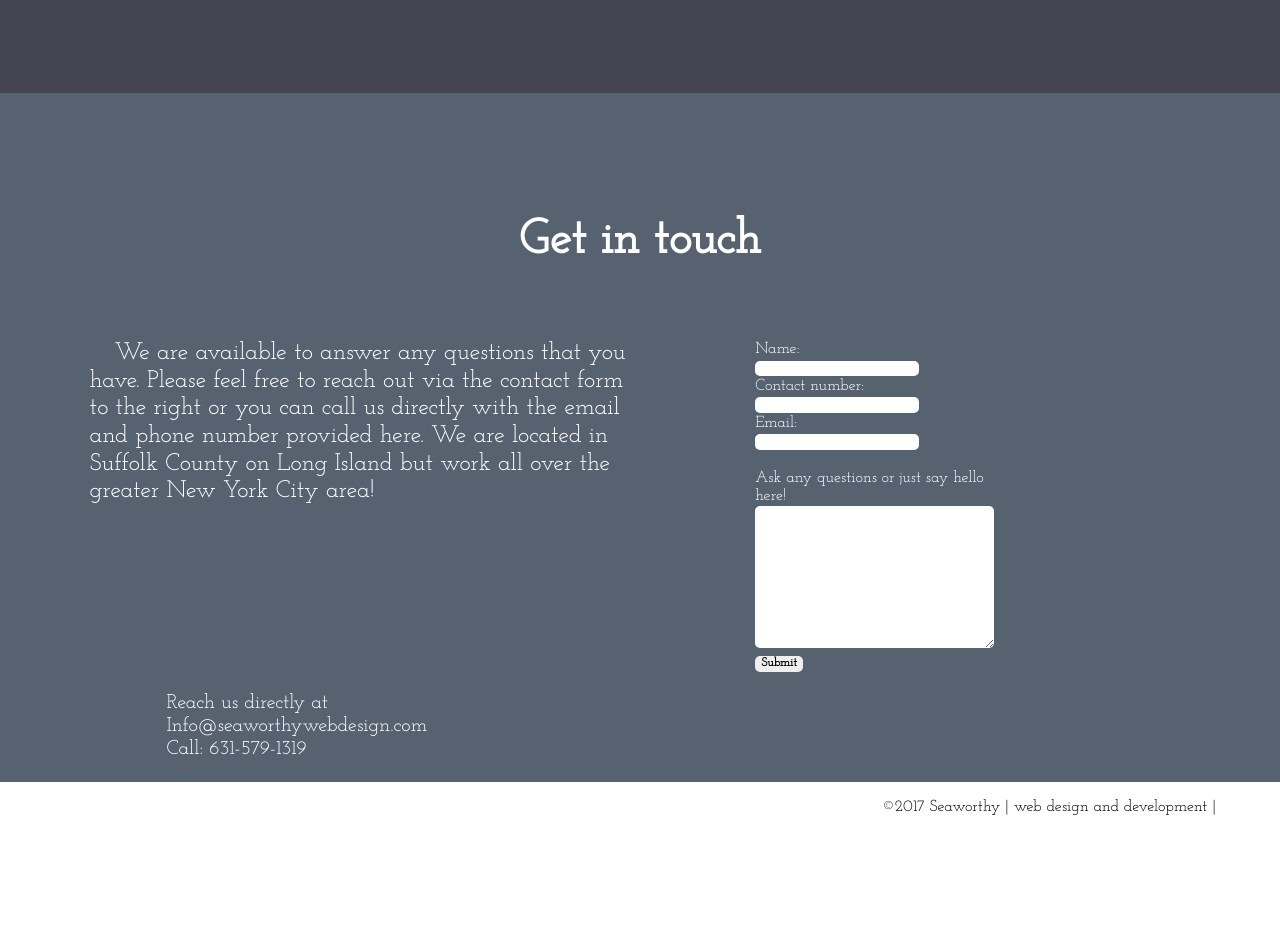
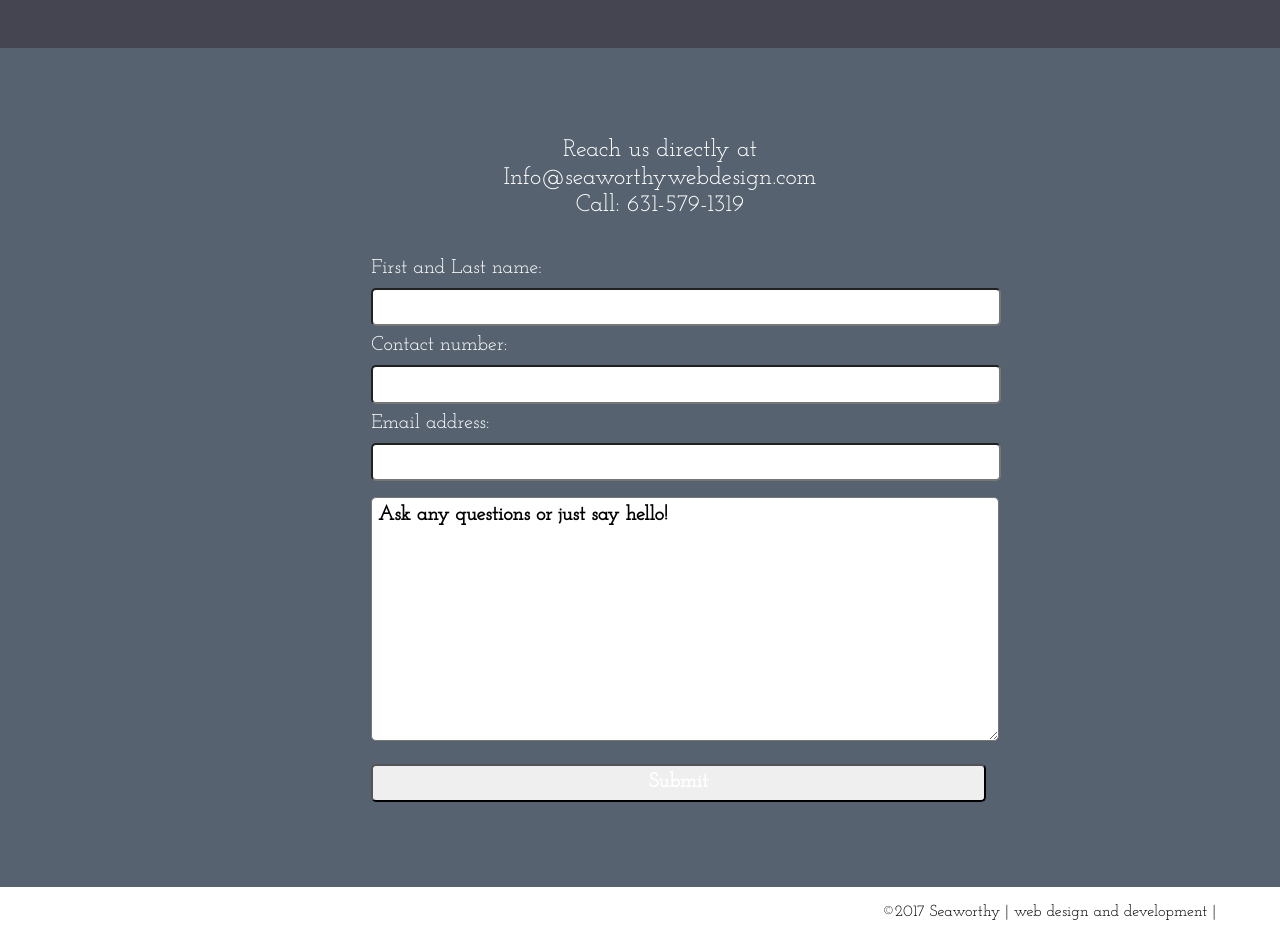
Before and after one commit to jerryhoglen/Seaworthy, a plain HTML site: page index.html in a window 1280 px wide. Shown: the part 5540-6478 px from the top of the page. Before the commit the page ends 6373 px from the top, so only its background shows below. Drawn offline with Linux system fonts and the light colour scheme.

Commit message:
updated layout for mobile responsiveness

```diff
--- a/css/main.css
+++ b/css/main.css
@@ -1,8 +1,13 @@
 
+
+html {
+  width: 100%;
+}
 
 body {
 	font-family: 'Josefin Slab', serif;
   font-size: 14px;
+  width: 100%;
 }
 
 /***************** Main Page ***********************/
@@ -19,27 +24,33 @@ body {
   -o-background-size: cover;
   background-size: cover;
   padding-top: 3%;
-  height: 525px;
+  height: 550px;
+  width: 100%;
 }
 
-/* =Nav
--------------------------------------------------------------- */
+/*************** Nav ********************************/
+
 #nav-trigger {
   display: none;
   text-align: center;
   position: fixed;
-  margin-left: 40%;
+  margin-left: 26%;
   margin-bottom: 20%;
   z-index: 1000;
 }
+
 #nav-trigger span {
   display: inline-block;
+  margin-top: -8%;
   border-radius: 5px;
   padding: 10px 30px;
+  width: 100%;
   background-color: #6E7783;
   color: white;
   cursor: pointer;
-    text-transform: uppercase; }
+  text-transform: uppercase;
+}
+
 #nav-trigger span:after {
   display: inline-block;
   margin-left: 10px;
@@ -48,20 +59,26 @@ body {
   content: "";
   border-left: solid 10px transparent;
   border-top: solid 10px #fff;
-      border-right: solid 10px transparent; }
+  border-right: solid 10px transparent;
+}
+
 #nav-trigger span:hover {
-      background-color: #6E7783; }
+  background-color: #6E7783;
+}
+
 #nav-trigger span.open:after {
   border-left: solid 10px transparent;
   border-top: none;
   border-bottom: solid 10px #fff;
-      border-right: solid 10px transparent; }
+  border-right: solid 10px transparent;
+}
 
 nav {
   margin-top: -3%;
   margin-bottom: 30px;
   font-size: 1em;
   text-transform: uppercase;
+  width: 100%;
 }
 
 nav#nav-main {
@@ -71,33 +88,43 @@ nav#nav-main {
   z-index: 1000;
   width: 100%;
 }
+
 nav#nav-main ul {
   list-style-type: none;
   margin: 0;
   padding: 0;
-    text-align: center; }
+  text-align: center;
+}
+
 nav#nav-main li {
   display: inline-block;
   border-right: solid 1px #fff;
-    padding: 0 5px; }
+  padding: 0 5px;
+}
+
 nav#nav-main li:last-child {
-      border-right: none; }
+  border-right: none;
+}
+
 nav#nav-main a {
   display: block;
   color: white;
   padding: 10px 30px;
   text-decoration: none;
 }
+
 nav#nav-main a:hover {
   background-color: #454552;
   color: #fff; }
 
 nav#nav-mobile {
-  margin-top: 7%;
+  margin-top: 22%;
   position: fixed;
   z-index: 1000;
   display: none;
+  width: 100%;
 }
+
 nav#nav-mobile ul {
   display: none;
   list-style-type: none;
@@ -107,24 +134,31 @@ nav#nav-mobile {
   margin-left: auto;
   margin-right: auto;
   text-align: center;
-    background-color: #6E7783; }
+  background-color: #6E7783;
+}
+
 nav#nav-mobile li {
   display: block;
   padding: 5px 0;
   margin-right: 7%;
   border-bottom: solid 1px #fff;
 }
+
 nav#nav-mobile li:last-child {
-      border-bottom: none; }
+      border-bottom: none;
+}
+
 nav#nav-mobile a {
   display: block;
   color: white;
   padding: 10px 30px;
   text-decoration: none;
 }
+
 nav#nav-mobile a:hover {
   background-color: #454552;
-      color: #fff; }
+  color: #fff;
+}
 
 .content {
 	padding: 25% 0 3% 0;
@@ -187,6 +221,7 @@ nav#nav-mobile {
 	background: #f4f7f7;
 	padding-top: 3%;
 	position: relative;
+  height: 840px;
 }
 
 .service {
@@ -212,19 +247,11 @@ nav#nav-mobile {
 	font-size: 1.1em;
 }
 
-.fa {
-	padding-top: 5%;
-	margin-left: 50%;
-	text-align: center;
-	text-decoration: none;
-	color: #454552;
-}
-
 /**************** About Page  *******************/
 
 #about {
 	padding-top: 7%;
-	height: 725px;
+	height: 775px;
 }
 
 .about_header {
@@ -260,7 +287,7 @@ nav#nav-mobile {
 
 .services_details {
 	background: #454552;
-  height: 1200px;
+  height: 1390px;
   padding-top: 7%;
 }
 
@@ -303,8 +330,9 @@ nav#nav-mobile {
 /************** How it works page *************************/
 
 .howitworks {
-  height: 1200px;
+  height: 1250px;
 	background: #f4f7f7;
+  margin-top: -7%;
 }
 
 #how_it_works {
@@ -324,6 +352,10 @@ nav#nav-mobile {
 	-webkit-box-shadow: 0px 0px 57px 0px rgba(4, 6, 9, 0.25);
 	-moz-box-shadow: 0px 0px 57px 0px rgba(4, 6, 9, 0.25);
 	box-shadow: 0px 0px 57px 0px rgba(4, 6, 9, 0.25);
+}
+
+.works li {
+  list-style-type: circle;
 }
 
 .works h2 {
@@ -350,7 +382,7 @@ nav#nav-mobile {
 
 #portfolio {
 	background: #454552;
-	height: 700px;
+	height: 630px;
   padding-top: 7%;
 }
 
@@ -383,55 +415,46 @@ nav#nav-mobile {
 
 .contact {
 	background: #566270;
-  height: 600px;
+  height: 725px;
   padding-top: 7%;
 }
 
-.contact_page h1 {
-	font-size: 3em;
+.contact_list {
+  list-style-type: none;
+  font-size: 1.5em;
   color: #fff;
   text-align: center;
-}
-
-.contact_p {
-	font-size: 1.5em;
-	text-indent: 25px;
-	color: #fff;
-	display: inline;
-	float: left;
-	width: 42%;
-	margin-left: 7%;
-	margin-top: 3%;
-}
-
-
-.contact_list {
-  display: inline-block;
-  padding-left: 13%;
-  list-style-type: none;
-  color: #fff;
+  padding-top: 5%;
 }
 
 .contact_form {
-	margin-top: 3%;
-	margin-left: 10%;
-	width: 20%;
-	float: left;
+  display: inline-block;
+  padding: 1%;
+	margin-left: 28%;
+  width: 60%;
   color: #fff;
+  font-size: 1.25em;
 }
 
 .button_form {
-	border: none;
-	outline: none;
+  margin: 8px 0;
+  width: 80%;
+  padding: .75%;
 	border-radius: 5px;
-	font-size: .75em;
+	font-size: 1em;
 	font-weight: 700;
 	color: #000;
 	text-decoration: none;
 }
 
+textarea {
+  font-family: 'Josefin Slab', serif;
+  font-size: 14px;
+}
+
 input[type=submit] {
 	font-family: 'Josefin Slab', serif;
+  color: #fff;
 }
 
 .footer_adjust {
--- a/css/responsive.css
+++ b/css/responsive.css
@@ -1,7 +1,3 @@
-@media screen and (min-width: 480px) {
-
-}
-
 
 @media screen and (min-width: 980px) {
 
@@ -22,6 +18,10 @@ body {
 .visible {
     transition: opacity 1.75s ease;
     opacity: 1.0;
+}
+
+#services {
+	height: 250px;
 }
 
 .service {
@@ -51,8 +51,13 @@ body {
 	padding-top: 7%;
 }
 
+#get_in_touch {
+	height: 750px;
+}
+
 .contact_list {
-	font-size: 1.25em;
+	padding-top: 0%;
+	margin-top: 0%;
 }
 
 }
--- a/index.html
+++ b/index.html
@@ -148,21 +148,19 @@
 
 		<section  id="get_in_touch" class="contact"> <!-- contact page -->
 			<div class="contact_page">
-				<h1>Get in touch</h1>
-          		<div>
-          			<p class="contact_p">We are available to answer any questions that you have. Please feel free to reach out via the contact form to the right or you can call us directly with the email and phone number provided here. We are located in Suffolk County on Long Island but work all over the greater New York City area!</p>
+				<ul class="contact_list">
+					<li>Reach us directly at</li>
+					<li>Info@seaworthywebdesign.com</li>
+					<li>Call: 631-579-1319</li>
+				</ul>
+          		<div class="contacts">
 					<form action="https://formspree.io/jerryhoglen.webdev@gmail.com" class="contact_form" method="POST">
-    					<label for="name">Name:</label><br><input type="text" class="button_form" name="name" value=""><br>
+    					<label for="name">First and Last name:</label><br><input type="text" class="button_form" name="name" value=""><br>
     					<label for="contact">Contact number:</label><br><input type="text" class="button_form" name="contact" value=""><br>
-    					<label for="_replyto">Email:</label><br><input type="email" class="button_form" name="_replyto" value=""><br><br>
-    					<label for="message">Ask any questions or just say hello here!</label><textarea name="message" class="button_form" cols="30" rows="10"></textarea><br>
+    					<label for="_replyto">Email address:</label><br><input type="email" class="button_form" name="_replyto" value=""><br>
+    					<label for="message"></label><textarea name="message" class="button_form" cols="30" rows="10">Ask any questions or just say hello!</textarea><br>
     					<input type="submit" class="button_form" value="Submit">
 					</form>
-					<ul class="contact_list">
-						<li>Reach us directly at</li>
-						<li>Info@seaworthywebdesign.com</li>
-						<li>Call: 631-579-1319</li>
-					</ul>
 				</div>
 			</div>
 		</section>
```
Lines whose indentation alone changed are shown as unchanged.
